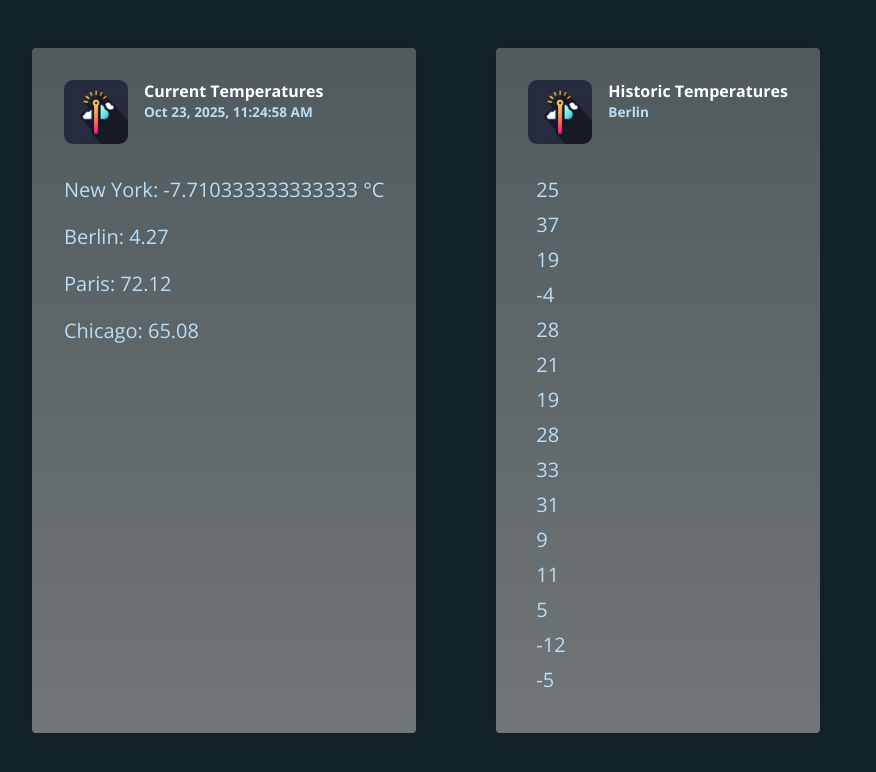
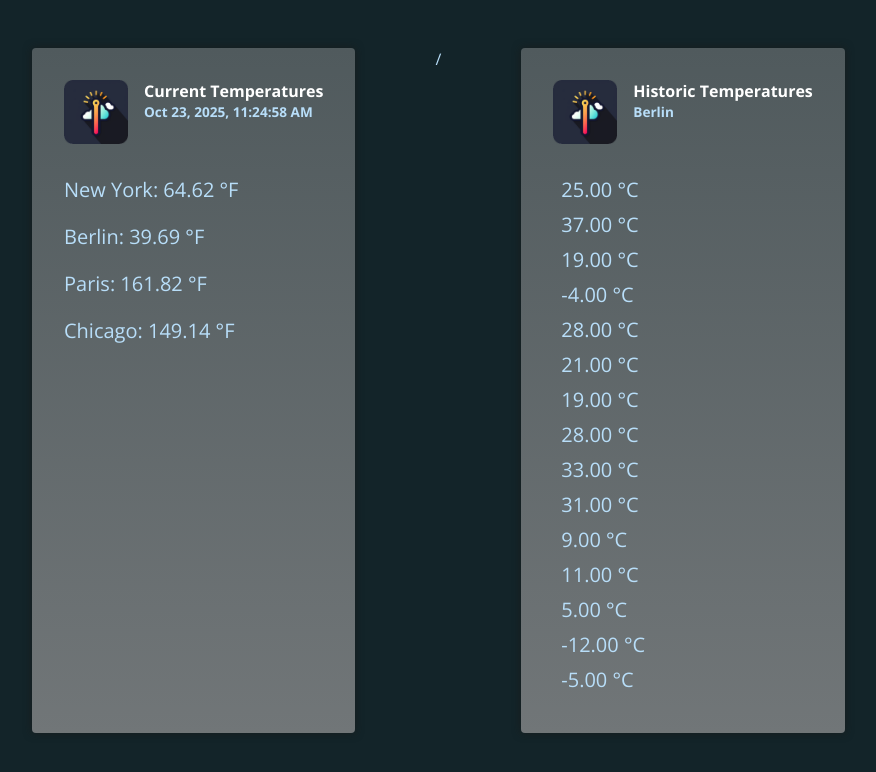
Before and after one commit to RichBurman/pipes-deep-dive, an Angular app: page / in a window 1280 px wide. Shown: the top 772 px of the page, without its empty margins (168-1044 px from the left). Built offline with nearby package versions, Linux system fonts and the light colour scheme.

Commit message:
Refactor TemperaturePipe to improve temperature conversion logic and enhance type handling

```diff
--- a/src/app/app.component.html
+++ b/src/app/app.component.html
@@ -4,15 +4,20 @@
       <img src="temp-icon.png" alt="Thermometer icon" />
       <div>
         <h2>Current Temperatures</h2>
-        <p>{{ currentDate | date: 'medium'  }}</p>
+        <p>{{ currentDate | date : "medium" }}</p>
       </div>
     </header>
-    <p>New York: {{ currentTemperatures.newYork | temp: 'fah': 'cel' }}</p>
-    <p>Berlin: {{ currentTemperatures.berlin | number: '1.1-2'  }}</p>
-    <p>Paris: {{ currentTemperatures.paris | number: '1.1-2' }}</p>
-    <p>Chicago: {{ currentTemperatures.chicago | number: '1.1-2' }}</p>
+    <p>
+      New York:
+      {{
+        currentTemperatures.newYork | temp : "cel" : "fah"
+      }}
+    </p>
+    <p>Berlin: {{ currentTemperatures.berlin | temp : "cel" : "fah" }}</p>
+    <p>Paris: {{ currentTemperatures.paris | temp : "cel" : "fah" }}</p>
+    <p>Chicago: {{ currentTemperatures.chicago | temp : "cel" : "fah" }}</p>
   </article>
-
+  /
   <article class="temperatures">
     <header>
       <img src="temp-icon.png" alt="Thermometer icon" />
@@ -23,7 +28,7 @@
     </header>
     <ul>
       @for (temperature of historicTemperatures; track temperature) {
-      <li (click)="onReset($index)">{{ temperature }}</li>
+      <li (click)="onReset($index)">{{ temperature | temp: 'cel' }}</li>
       }
     </ul>
   </article>
--- a/src/app/temperature.pipe.ts
+++ b/src/app/temperature.pipe.ts
@@ -6,10 +6,13 @@
 })
 export class TemperaturePipe implements PipeTransform {
   transform(
-    value: string | number,
+    value: string | number | null,
     inputType: 'cel' | 'fah',
     outputType?: 'cel' | 'fah'
   ) {
+    if (!value) {
+        return value;
+  }
     let val: number;
 
     if (typeof value === 'string') {
@@ -35,6 +38,6 @@
         symbol = outputType === 'cel' ? '°C' : '°F';
     }
 
-    return `${outputTemp} ${symbol}`;
+    return `${outputTemp.toFixed(2)} ${symbol}`;
   }
 }
```
